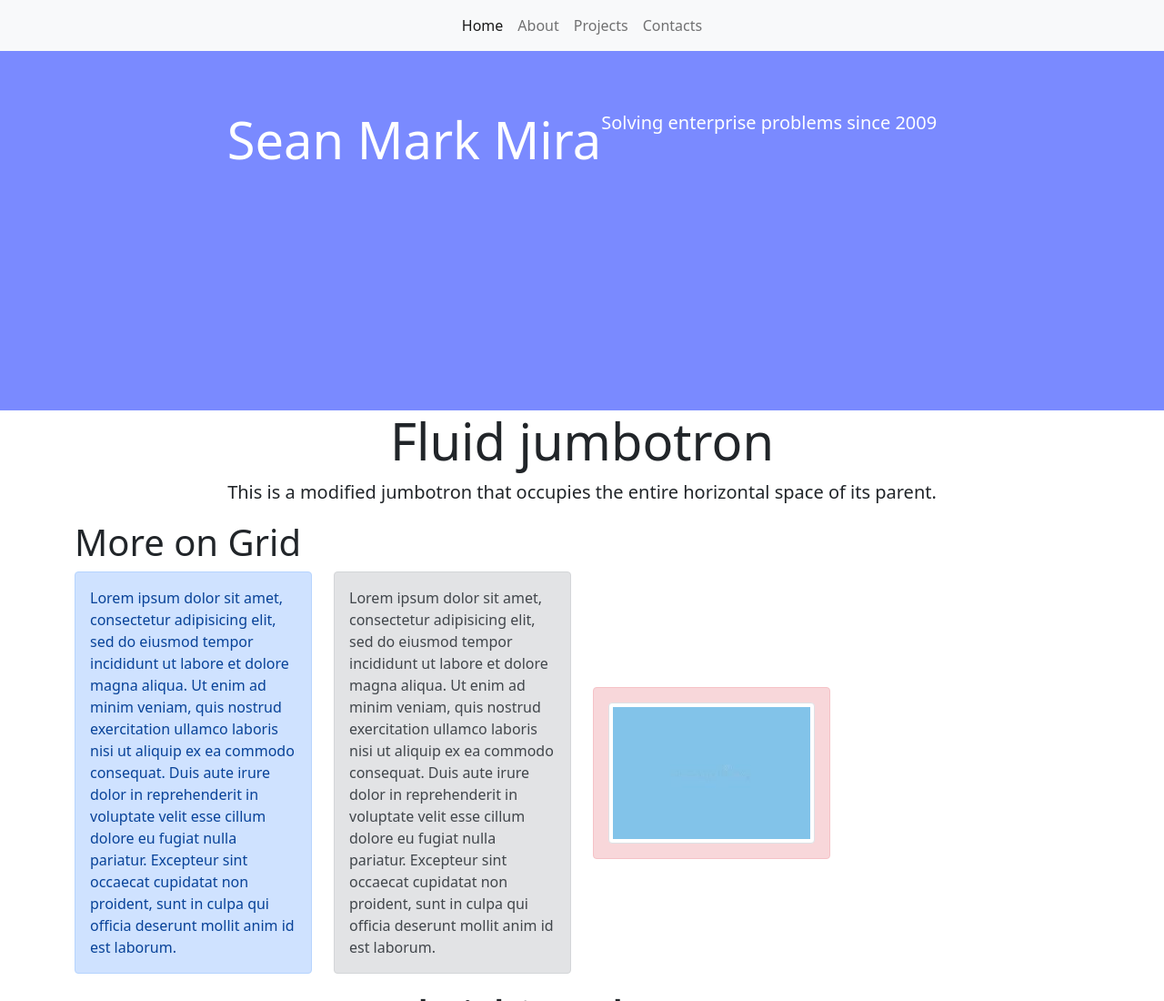
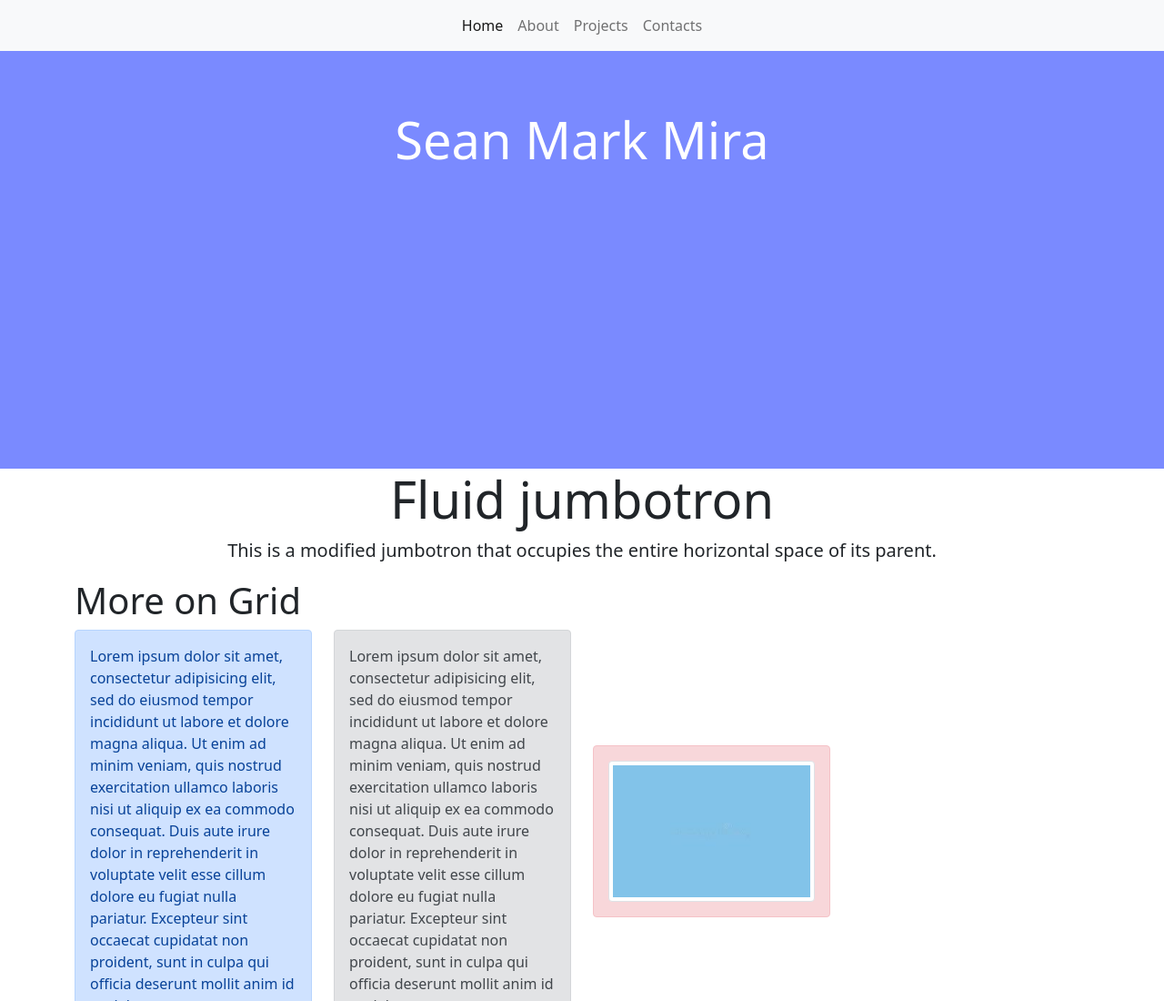
Before and after one commit to seanmarkmira/Capstone-1, a plain HTML site: page index.html in a window 1280 px wide. Shown: the top 1100 px of the page at 91% size. Drawn offline with nearby package versions, Linux system fonts and the light colour scheme.

Commit message:
Minimal index update:

```diff
--- a/custom.css
+++ b/custom.css
@@ -2,7 +2,7 @@
 	background-color: #7a8aff;
 	color: #fff;
 	padding-top: 5%;
-	padding-bottom: 20%;
+	padding-bottom: 25%;
 }
 
 /*.flex-wrapper{
--- a/index.html
+++ b/index.html
@@ -46,7 +46,7 @@
 		<div class="jumbotron jumbotron-fluid" id="jumbotron-banner">
 			<div class="container justify-content-center d-flex">
 				<h1 class="display-4">Sean Mark Mira</h1>
-				<p class="lead">Solving enterprise problems since 2009</p>
+				<p class="lead"></p>
 			</div>
 		</div>
 	</section>
```
